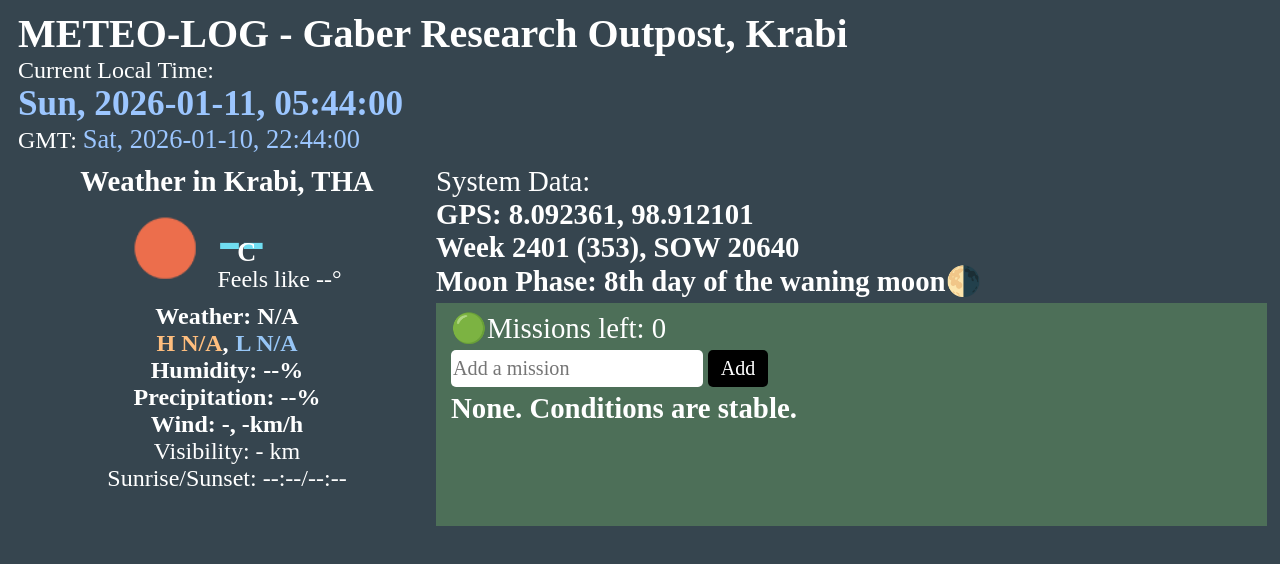
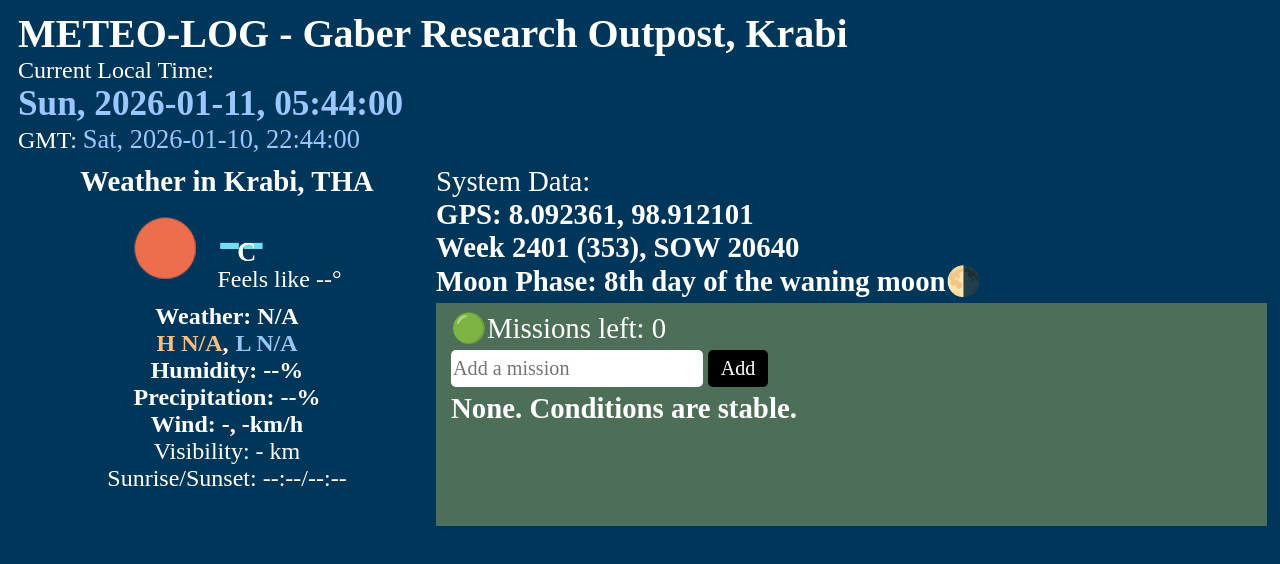
Before and after one commit to PGaber/weatherdashboard, a plain HTML site: page index.html in a window 1280 px wide. Drawn offline with Linux system fonts and the light colour scheme; no server answers; a web font is replaced by a local one.

Commit message:
Update style.css

```diff
--- a/style.css
+++ b/style.css
@@ -4,7 +4,7 @@
 }
 
 body {
-  background-color: #36454f;
+  background-color: rgb(0, 54, 90);
 }
 
 main {
@@ -223,4 +223,5 @@ header {
   border: none;
   border-radius: 5px;
   margin-left: 5px;
+
 }
```
